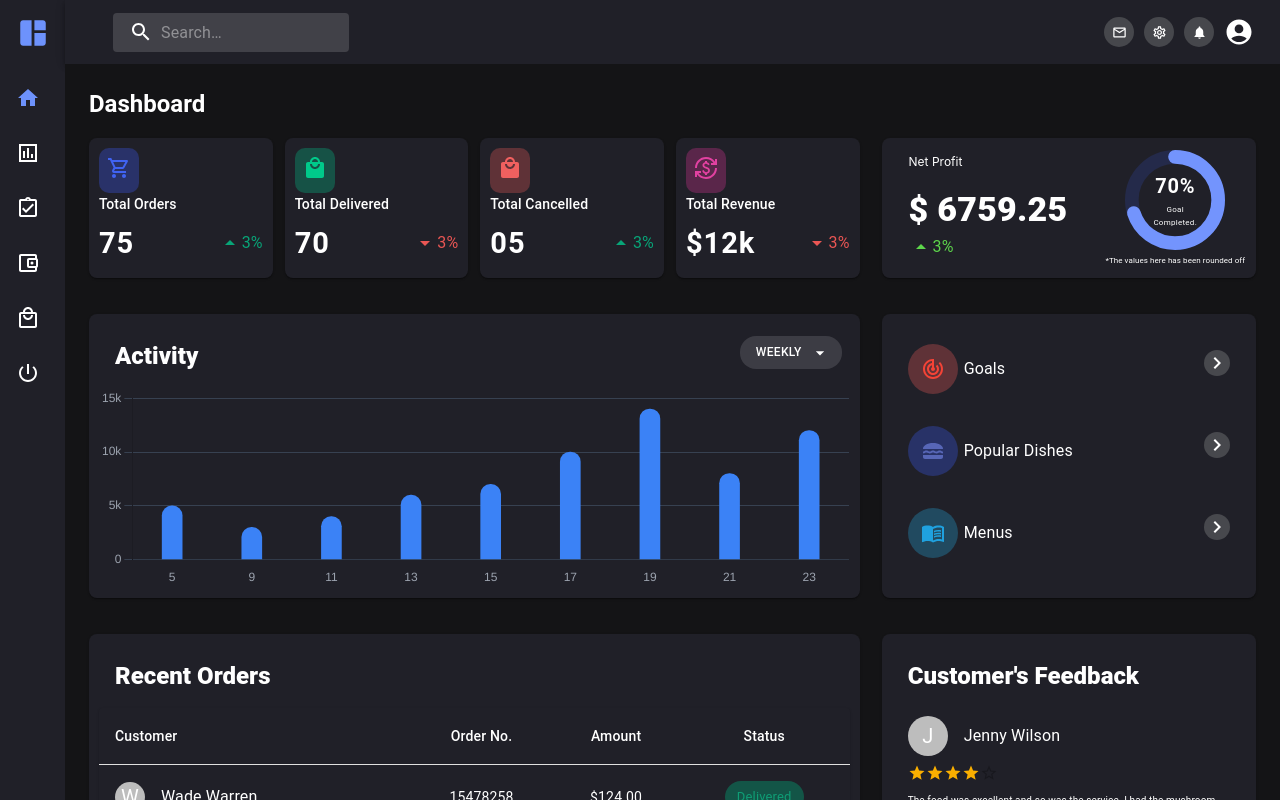
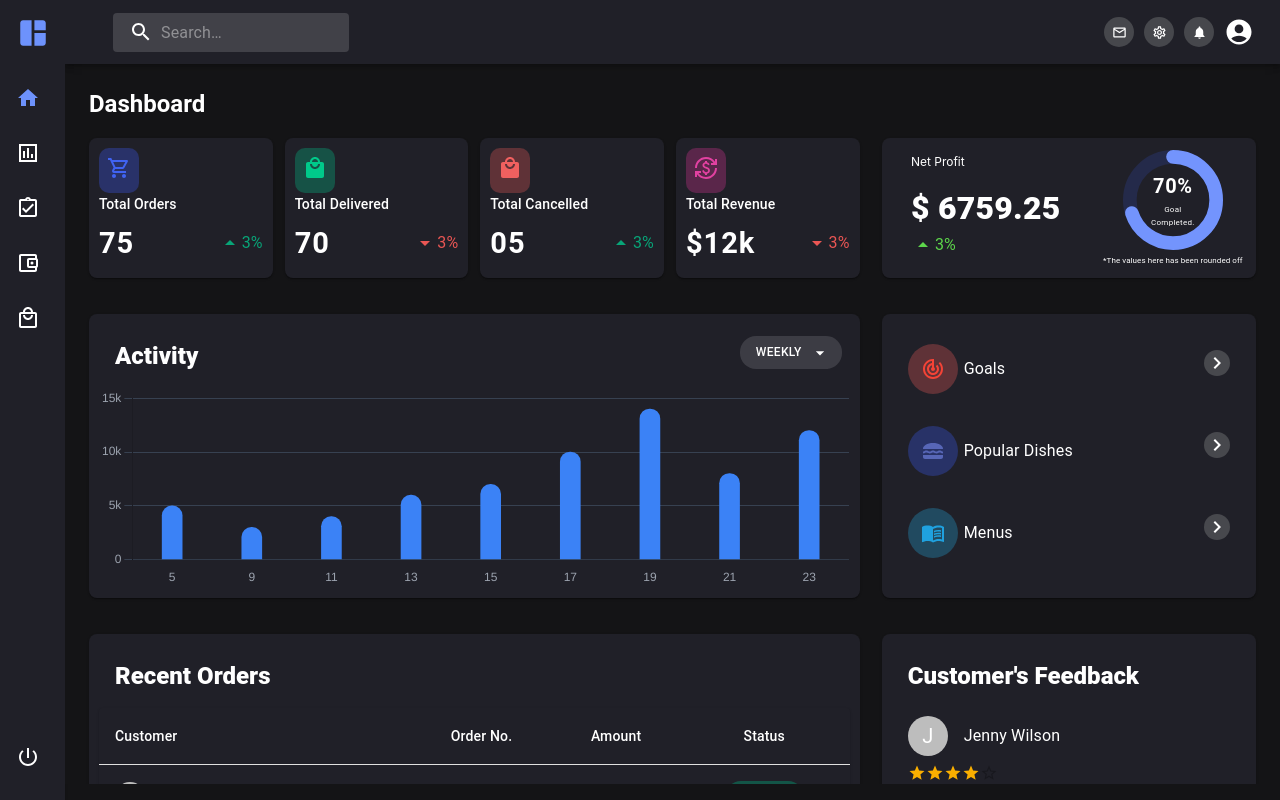
Before and after one commit to reshel3129/react-dashboard, a React (Create React App) app: page / in a window 1280 px wide. Shown: the top 800 px of the page. Built offline with nearby package versions, Linux system fonts and the light colour scheme.

Commit message:
layout changes

```diff
--- a/src/Dashboard.jsx
+++ b/src/Dashboard.jsx
@@ -38,7 +38,7 @@ export default function Dashboard() {
                                 <Typography variant="" component="div" sx={{ fontSize: "12px", paddingBottom: "20px" }}>
                                     Net Profit
                                 </Typography>
-                                <Typography component="div" variant="h4" sx={{ fontWeight: "900", paddingBottom: "4px" }}>
+                                <Typography component="div" variant="h4" sx={{ fontWeight: "900", paddingBottom: "4px", fontSize: { xs: "27px", sm: "32px" } }} >
                                     $ 6759.25
                                 </Typography>
                                 <Typography style={{ display: 'flex', alignItems: 'center', color: "#5DD64B" }}>
--- a/src/layout/DashboardLayout.jsx
+++ b/src/layout/DashboardLayout.jsx
@@ -5,11 +5,11 @@ import SideBar from "./SideBar";
 export default function DashboardLayout(props) {
 
     return (
-        <Box display={"flex"} sx={{ flexDirection: "row" }}>
+        <Box display={"flex"} sx={{ flexDirection: "row", height: "100vh", backgroundColor: '#141416', overflowY: "hidden" }}>
             <SideBar />
-            <Box>
+            <Box sx={{ height: "98vh", overflowY: "scroll", backgroundColor: '#141416' }}>
                 <Header />
-                <Box sx={{ padding: 3, backgroundColor: '#141416' }} >
+                <Box sx={{ padding: 3, }} >
                     {props.children}
 
                 </Box>
--- a/src/layout/SideBar.jsx
+++ b/src/layout/SideBar.jsx
@@ -12,7 +12,7 @@ import PixOutlinedIcon from '@mui/icons-material/PixOutlined';
 import PowerSettingsNewOutlinedIcon from '@mui/icons-material/PowerSettingsNewOutlined';
 export default function SideBar() {
     return (
-        <Paper square sx={{ width: "65px", backgroundColor: "#202028" }}>
+        <Paper square sx={{ width: "65px", backgroundColor: "#202028", display: "flex", flexDirection: "column", justifyContent: "space-between", height: "100vh" }}>
             <List component="nav">
                 <ListItemButton sx={{ marginBottom: "20px" }}>
                     <ListItemIcon>
@@ -45,7 +45,10 @@ export default function SideBar() {
                             <LocalMallOutlinedIcon sx={{ color: "#FFFFFF" }} />
                         </ListItemIcon>
                 </ListItemButton>
-                    <ListItemButton sx={{ marginBottom: "15px" }}>
+
+            </List>
+            <List component="nav">
+                <ListItemButton sx={{ marginBottom: "15px" }}>
                         <ListItemIcon>
                             <PowerSettingsNewOutlinedIcon sx={{ color: "#FFFFFF" }} />
                     </ListItemIcon>
```
